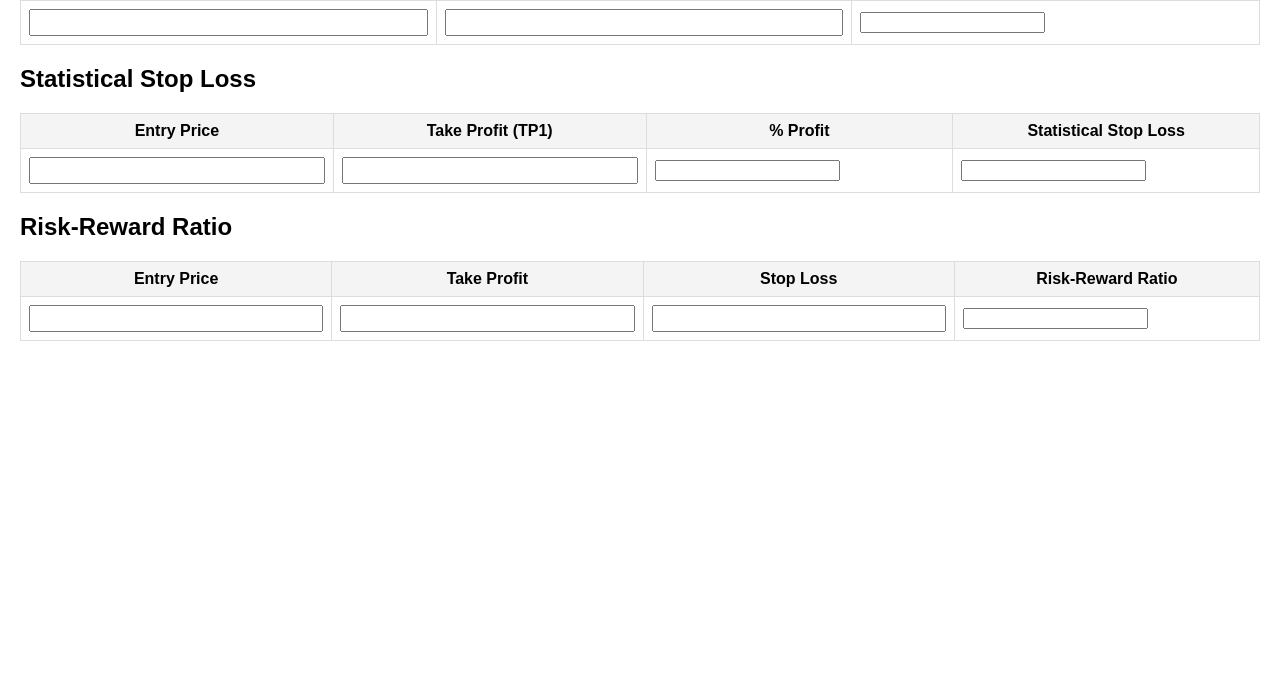
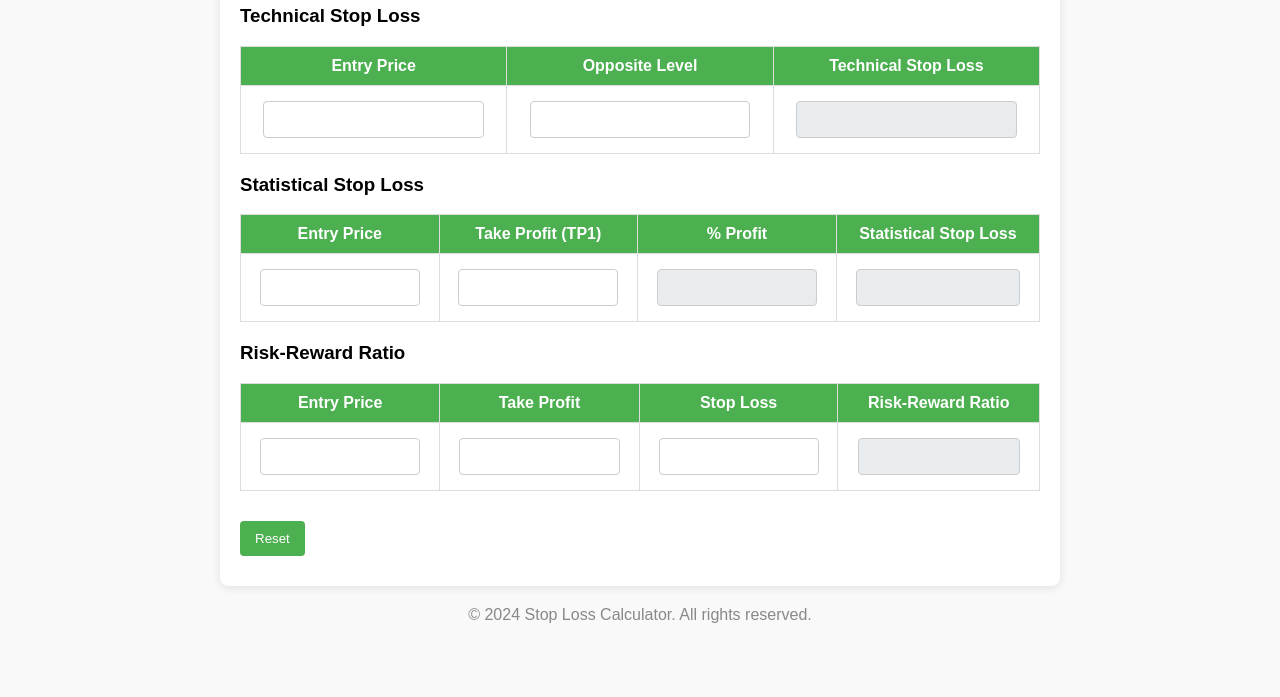
Before and after one commit to fmonzz/stoploss, a plain HTML site: page index.html in a window 1280 px wide. Shown: the part 103-800 px from the top of the page. Drawn offline with Linux system fonts and the light colour scheme.

Commit message:
Add files via upload

```diff
--- a/index.html
+++ b/index.html
@@ -1,4 +1,3 @@
-
 <!DOCTYPE html>
 <html lang="en">
 <head>
@@ -7,8 +6,23 @@
     <title>Stop Loss Calculator</title>
     <style>
         body {
-            font-family: Arial, sans-serif;
-            margin: 20px;
+            font-family: 'Arial', sans-serif;
+            background-color: #f9f9f9;
+            margin: 0;
+            padding: 20px;
+        }
+        h2 {
+            color: #333;
+            text-align: center;
+            margin-bottom: 20px;
+        }
+        .container {
+            max-width: 800px;
+            margin: auto;
+            background: white;
+            border-radius: 8px;
+            box-shadow: 0 2px 10px rgba(0, 0, 0, 0.1);
+            padding: 20px;
         }
         table {
             width: 100%;
@@ -17,21 +31,59 @@
         }
         th, td {
             border: 1px solid #ddd;
-            padding: 8px;
+            padding: 10px;
+            text-align: center;
         }
         th {
-            background-color: #f4f4f4;
+            background-color: #4CAF50;
+            color: white;
         }
-        input[type="number"] {
-            width: 100%;
-            padding: 4px;
+        input[type="number"], input[type="text"] {
+            width: 90%;
+            padding: 10px;
+            margin: 5px 0;
+            border: 1px solid #ccc;
+            border-radius: 4px;
             box-sizing: border-box;
+            transition: border-color 0.3s;
+        }
+        input[type="number"]:focus, input[type="text"]:focus {
+            border-color: #4CAF50;
+            outline: none;
+        }
+        .readonly {
+            background-color: #e9ecef;
+            cursor: not-allowed;
+        }
+        button {
+            background-color: #4CAF50;
+            color: white;
+            border: none;
+            padding: 10px 15px;
+            text-align: center;
+            text-decoration: none;
+            display: inline-block;
+            margin: 10px 0;
+            cursor: pointer;
+            border-radius: 4px;
+            transition: background-color 0.3s;
+        }
+        button:hover {
+            background-color: #45a049;
+        }
+        .footer {
+            text-align: center;
+            margin-top: 20px;
+            color: #888;
         }
     </style>
 </head>
 <body>
 
-<h2>Technical Stop Loss</h2>
+<div class="container">
+    <h2>Stop Loss Calculator</h2>
+
+    <h3>Technical Stop Loss</h3>
     <table>
         <tr>
             <th>Entry Price</th>
@@ -41,11 +93,11 @@
         <tr>
             <td><input type="number" id="entryPriceTech" oninput="calculateTechnicalStopLoss()"></td>
             <td><input type="number" id="oppositeLevel" oninput="calculateTechnicalStopLoss()"></td>
-        <td><input type="text" id="technicalStopLoss" readonly></td>
+            <td><input type="text" id="technicalStopLoss" class="readonly" readonly></td>
         </tr>
     </table>
 
-<h2>Statistical Stop Loss</h2>
+    <h3>Statistical Stop Loss</h3>
     <table>
         <tr>
             <th>Entry Price</th>
@@ -56,12 +108,12 @@
         <tr>
             <td><input type="number" id="entryPriceStat" oninput="calculateStatisticalStopLoss()"></td>
             <td><input type="number" id="tp1" oninput="calculateStatisticalStopLoss()"></td>
-        <td><input type="text" id="percentProfit" readonly></td>
-        <td><input type="text" id="statisticalStopLoss" readonly></td>
+            <td><input type="text" id="percentProfit" class="readonly" readonly></td>
+            <td><input type="text" id="statisticalStopLoss" class="readonly" readonly></td>
         </tr>
     </table>
 
-<h2>Risk-Reward Ratio</h2>
+    <h3>Risk-Reward Ratio</h3>
     <table>
         <tr>
             <th>Entry Price</th>
@@ -73,9 +125,16 @@
             <td><input type="number" id="entryPriceRisk" oninput="calculateRiskReward()"></td>
             <td><input type="number" id="takeProfit" oninput="calculateRiskReward()"></td>
             <td><input type="number" id="stopLoss" oninput="calculateRiskReward()"></td>
-        <td><input type="text" id="riskRewardRatio" readonly></td>
+            <td><input type="text" id="riskRewardRatio" class="readonly" readonly></td>
         </tr>
     </table>
+
+    <button onclick="resetFields()">Reset</button>
+</div>
+
+<div class="footer">
+    <p>&copy; 2024 Stop Loss Calculator. All rights reserved.</p>
+</div>
 
 <script>
 function calculateTechnicalStopLoss() {
@@ -91,7 +150,7 @@ function calculateTechnicalStopLoss() {
 function calculateStatisticalStopLoss() {
     const entryPriceStat = parseFloat(document.getElementById("entryPriceStat").value);
     const tp1 = parseFloat(document.getElementById("tp1").value);
-    if (!isNaN(entryPriceStat) && !isNaN(tp1) && entryPriceStat != 0) {
+    if (!isNaN(entryPriceStat) && !isNaN(tp1) && entryPriceStat !== 0) {
         const percentProfit = ((tp1 - entryPriceStat) / entryPriceStat) * 100;
         document.getElementById("percentProfit").value = percentProfit.toFixed(2);
         document.getElementById("statisticalStopLoss").value = (percentProfit / -2.66).toFixed(2);
@@ -105,7 +164,7 @@ function calculateRiskReward() {
     const entryPriceRisk = parseFloat(document.getElementById("entryPriceRisk").value);
     const takeProfit = parseFloat(document.getElementById("takeProfit").value);
     const stopLoss = parseFloat(document.getElementById("stopLoss").value);
-    if (!isNaN(entryPriceRisk) && !isNaN(takeProfit) && !isNaN(stopLoss) && stopLoss != entryPriceRisk) {
+    if (!isNaN(entryPriceRisk) && !isNaN(takeProfit) && !isNaN(stopLoss) && stopLoss !== entryPriceRisk) {
         const reward = Math.abs(takeProfit - entryPriceRisk);
         const risk = Math.abs(entryPriceRisk - stopLoss);
         document.getElementById("riskRewardRatio").value = (reward / risk).toFixed(2);
@@ -113,6 +172,12 @@ function calculateRiskReward() {
         document.getElementById("riskRewardRatio").value = '';
     }
 }
+
+function resetFields() {
+    document.querySelectorAll('input[type="number"], input[type="text"]').forEach(input => {
+        input.value = '';
+    });
+}
 </script>
 
 </body>
```
Lines whose indentation alone changed are shown as unchanged.
